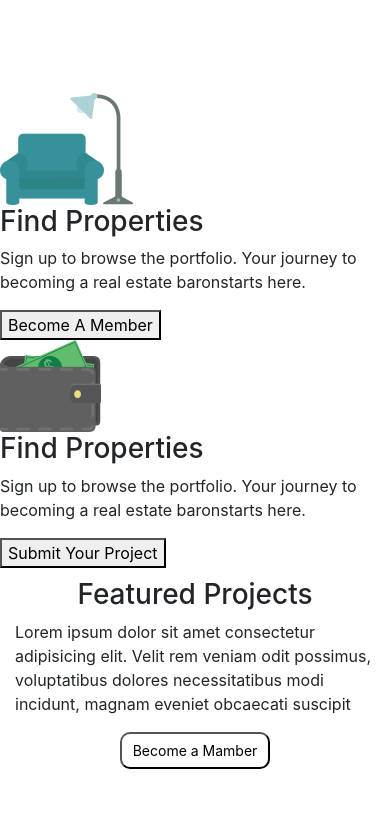
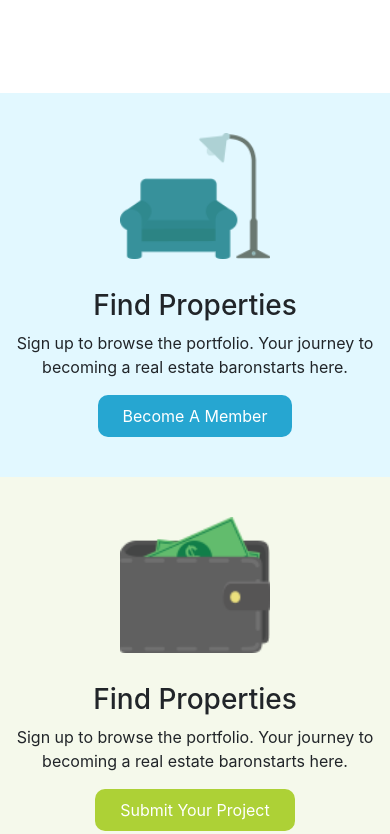
Before and after one commit to Mohammad-Minuddin/exam, a plain HTML site: page index.html in a window 390 px wide. Shown: the part 1408-2242 px from the top of the page. Drawn offline with Linux system fonts and the light colour scheme.

Commit message:
Update style.css

```diff
--- a/css/style.css
+++ b/css/style.css
@@ -64,44 +64,33 @@ header .menu li{
 
 
 /* ----------Wallet---------- */
-/* .wallet .simg{
-    width: 200px;
+
+.main img{
+    width: 150px;
 }
-.sofa{
-    background: #e2f8ff;
-    padding: 30px 0px;
+.main .row{
+    margin: 0px auto;
 }
-.sofaim{
-    padding-left: 90px;
+.row1{
+    padding: 40px 0;
+    background-color: #E2F8FF;
 }
-.sofa button{
-    padding: 9px 20px;
+.row2{
+    padding: 40px 0;
+    background-color: #F5F9EB;
+}
+.main button{
+    padding: 9px 25px;
     border-radius: 10px;
-    background: #26a6d1;
     color: white;
     border: none;
 }
-.wallet p{
-    width: 74%;
-    font-size: 19px;
+.row1 button{
+    background-color: #26A6D1;
 }
-.wallett{
-    padding: 30px 0px;
-    background: #f5f9eb;
+.row2 button{
+    background-color: #ADD136;
 }
-.wallett button{
-    padding: 9px 20px;
-    border-radius: 10px;
-    background: #add136;
-    color: white;
-    border: none;
-}
-.wallettim{
-    padding-left: 99px;
-}
-.wallet .wimg{
-    width: 160px;
-} */
 /* ----------Wallet END---------- */
 
 /* ----------London---------- */
@@ -198,6 +187,12 @@ footer{
     .project h3{
         text-align: center;
     }
+    .main{
+        text-align: center;
+    }
+    .main img{
+        padding-bottom: 30px;
+    }
 }
 @media (max-width: 576px) {
     .project button{
@@ -220,4 +215,10 @@ footer{
     .project h3{
         text-align: center;
     }
+    .main{
+        text-align: center;
+    }
+    .main img{
+        padding-bottom: 30px;
+    }
 }
```
